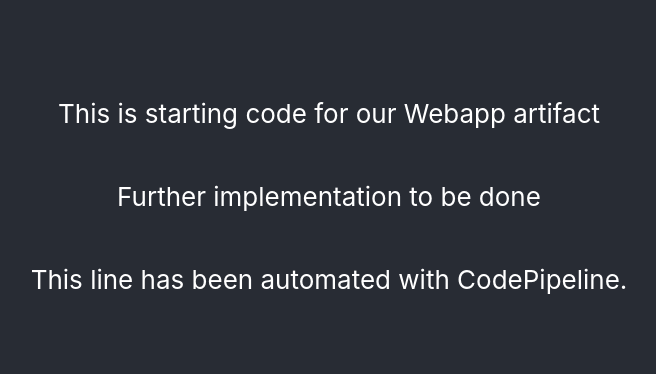
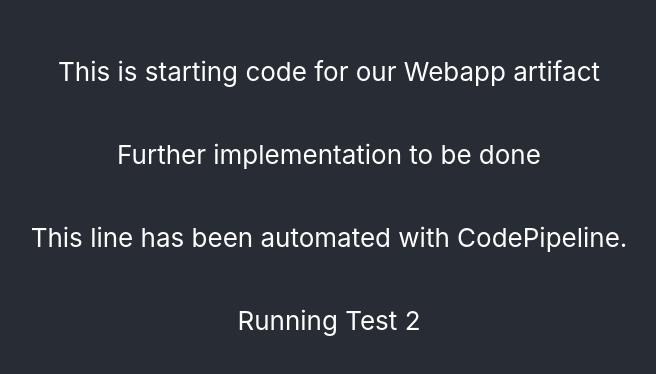
Before and after one commit to Ghost-Recon131/IIT-A3-ML_Webapp-Artifact, a React (Create React App) app in the folder ml-webapp/: page / in a window 1280 px wide. Shown: the part 204-578 px from the top of the page, without its empty margins (311-967 px from the left). Built offline with nearby package versions, Linux system fonts and the light colour scheme.

Commit message:
CI/CD pipeline test 2

```diff
--- a/ml-webapp/src/App.js
+++ b/ml-webapp/src/App.js
@@ -9,13 +9,11 @@ function App() {
           This is starting code for our Webapp artifact
         </p>
 
-          <p>
-              Further implementation to be done
-          </p>
+          <p> Further implementation to be done </p>
 
-          <p>
-              This line has been automated with CodePipeline.
-          </p>
+          <p> This line has been automated with CodePipeline. </p>
+
+          <p> Running Test 2 </p>
       </header>
     </div>
   );
```
